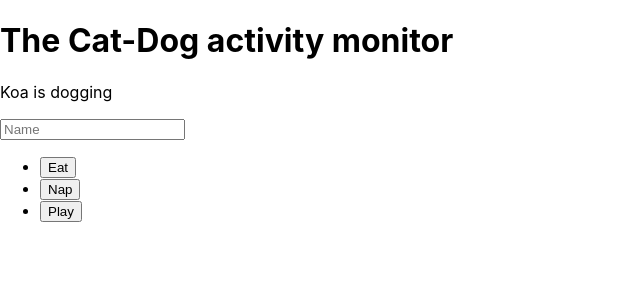
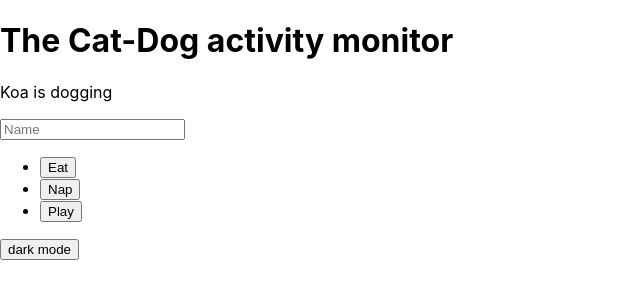
Before and after one commit to emauldin84/cat-reducer-redux, a React (Create React App) app: page / in a window 1280 px wide. Shown: the top 300 px of the page, without its empty margins (0-640 px from the left). Built offline with nearby package versions, Linux system fonts and the light colour scheme.

Commit message:
adds dark mode button to switch between dark and light modes

```diff
--- a/src/App.css
+++ b/src/App.css
@@ -0,0 +1,8 @@
+.dark {
+    background-color:black;
+    color: white
+}
+
+.ActivityContainer {
+    height: 100vh;
+}
--- a/src/App.js
+++ b/src/App.js
@@ -4,11 +4,13 @@ import "./App.css";
 import Activity from './components/Activity'
 import { StateProvider } from './context/index'
 
+
 function App() {
 
   const initialState= {
     name: 'Koa',
-    activity: 'dogging'
+    activity: 'dogging',
+    isDarkMode: false
   }
 
   const reducer = (state, action) => {
@@ -23,13 +25,19 @@ function App() {
             ...state,
             name: action.newName
           }
+        case 'setMode':
+          return {
+            ...state,
+            isDarkMode: action.mode
+          }
       default:
         return state
     }
   }
 
+
   return (
-    <div className="App">
+    <div className='App'>
       <StateProvider value={useReducer(reducer, initialState)}>
         <Activity />
       </StateProvider>
--- a/src/components/Activity.js
+++ b/src/components/Activity.js
@@ -3,6 +3,7 @@ import StateContext from '../context/index'
 
 const Activity = () => {
     const [value, dispatch] = useContext(StateContext)
+    console.log('activity value', value)
 
     const handleClick = (e) => {
         dispatch({
@@ -11,14 +12,24 @@ const Activity = () => {
         })
     }
 
-    const handleChange = (e) =>{
+    const handleChange = (e) => {
         dispatch({
             type:'changeName',
             newName: e.target.value
         })
     }
+
+    const handleModeChange = () => {
+        dispatch({
+            type:'setMode',
+            mode: !value.isDarkMode
+        })
+    }
+
+    let mode = value.isDarkMode ? 'light mode' : 'dark mode'
+    let style = value.isDarkMode ? 'ActivityContainer dark' : 'AActivityContainer'
     return (
-        <div>
+        <div className = {style}>
             <h1>The Cat-Dog activity monitor</h1>
             <p>{value.name} is {value.activity}</p>
             <p>
@@ -35,6 +46,7 @@ const Activity = () => {
                     <button onClick={handleClick} value='playing'>Play</button>
                 </li>
             </ul>
+            <button onClick={handleModeChange}>{mode}</button>
         </div>
     )
 }
```
